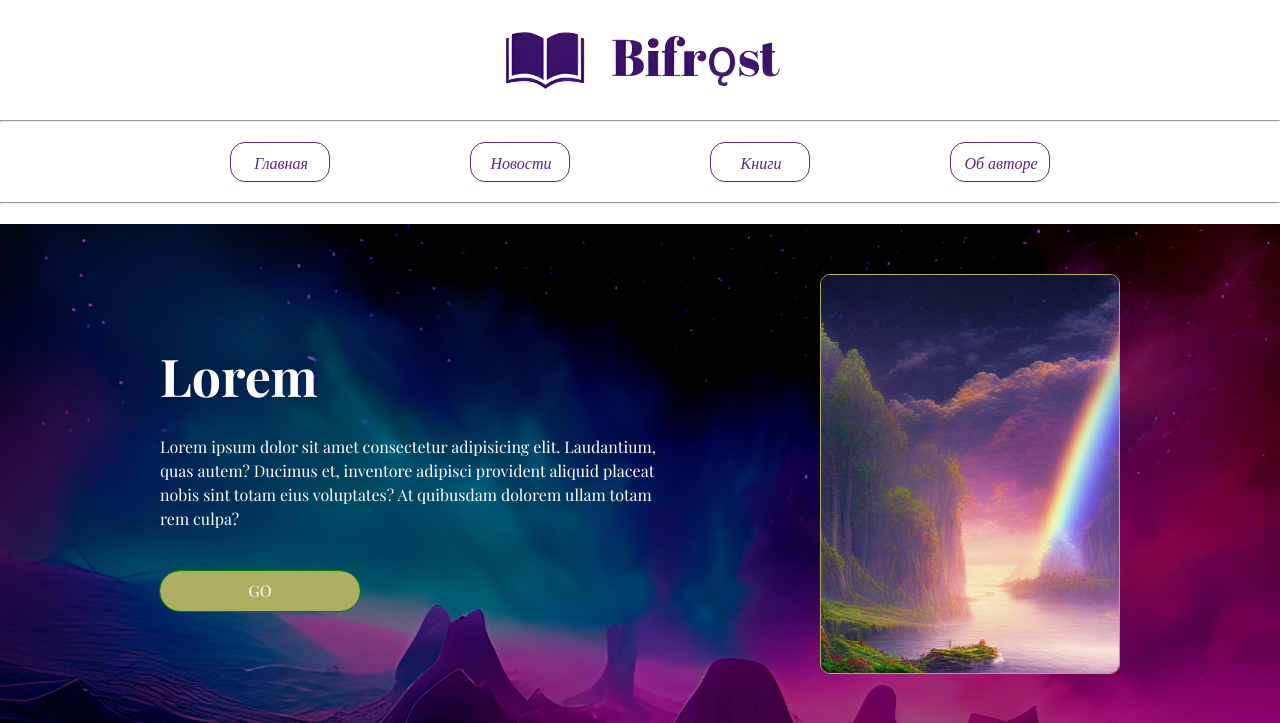
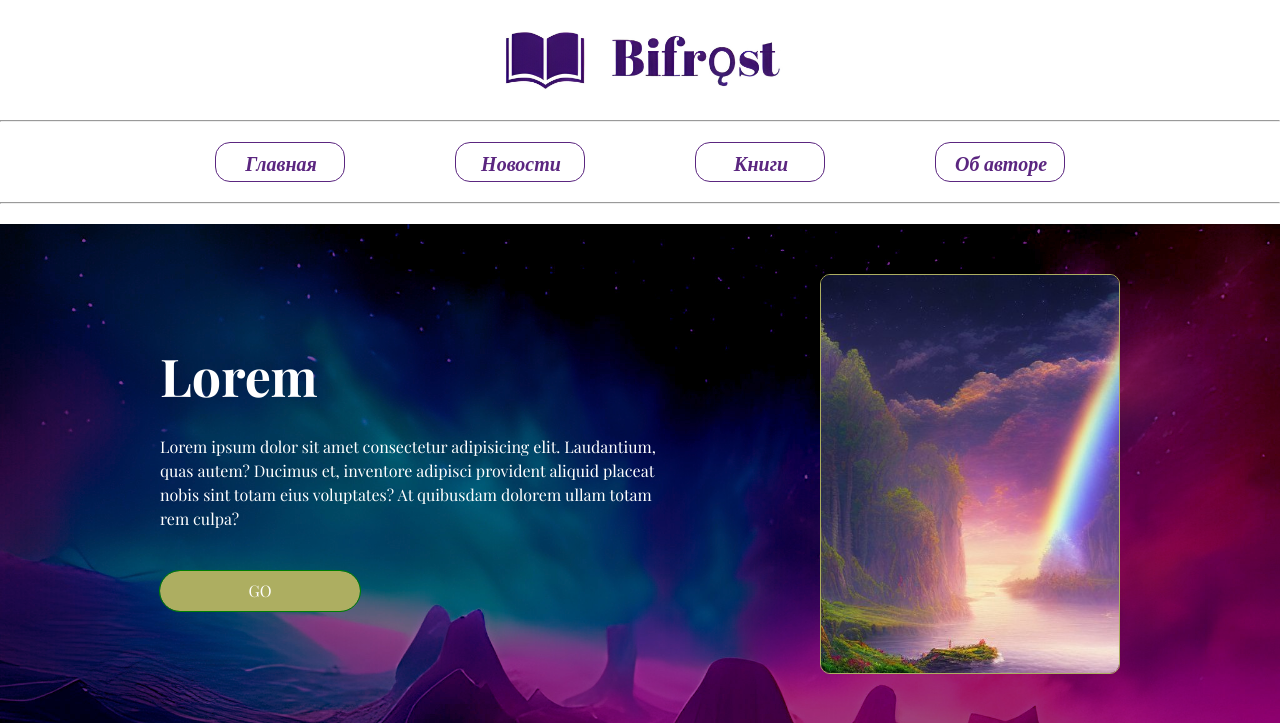
Before and after one commit to Astellono/book, a PHP site: page / in a window 1280 px wide. Shown: the top 723 px of the page. Run offline with PHP 8.4, Linux system fonts and the light colour scheme; some web fonts are replaced.

Commit message:
fixFonts

```diff
--- a/style/style.css
+++ b/style/style.css
@@ -93,7 +93,7 @@ nav {
 
     border: 1px solid #5B2680;
     border-radius: 15px;
-    width: 100px;
+    width: 130px;
     height: 40px;
     transition: all 0.3s ease-in-out;
 }
@@ -125,6 +125,8 @@ nav {
     width: inherit;
     height: inherit;
     font-style: italic;
+    font-weight: 800;
+    font-size: 20px;
     color: #5B2680;
     transition: all 0.3s ease-in-out;
 }
```
